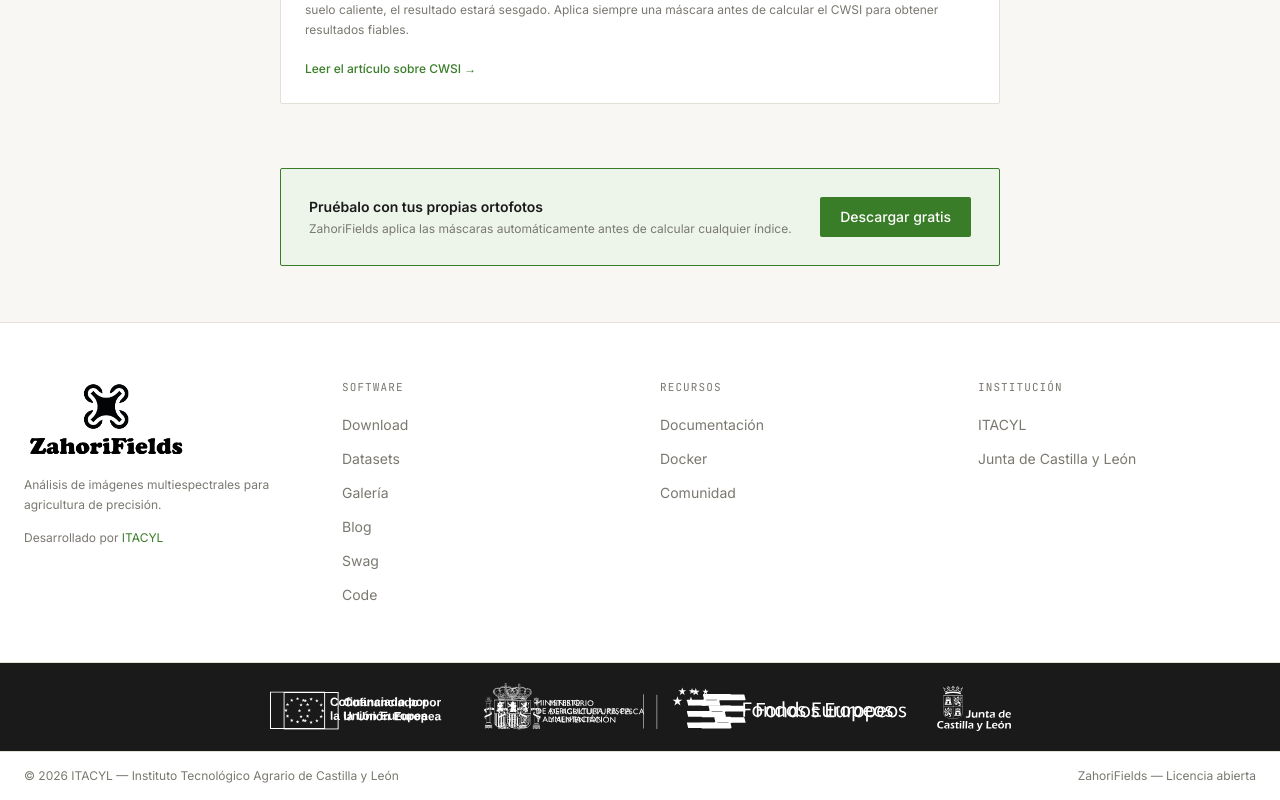
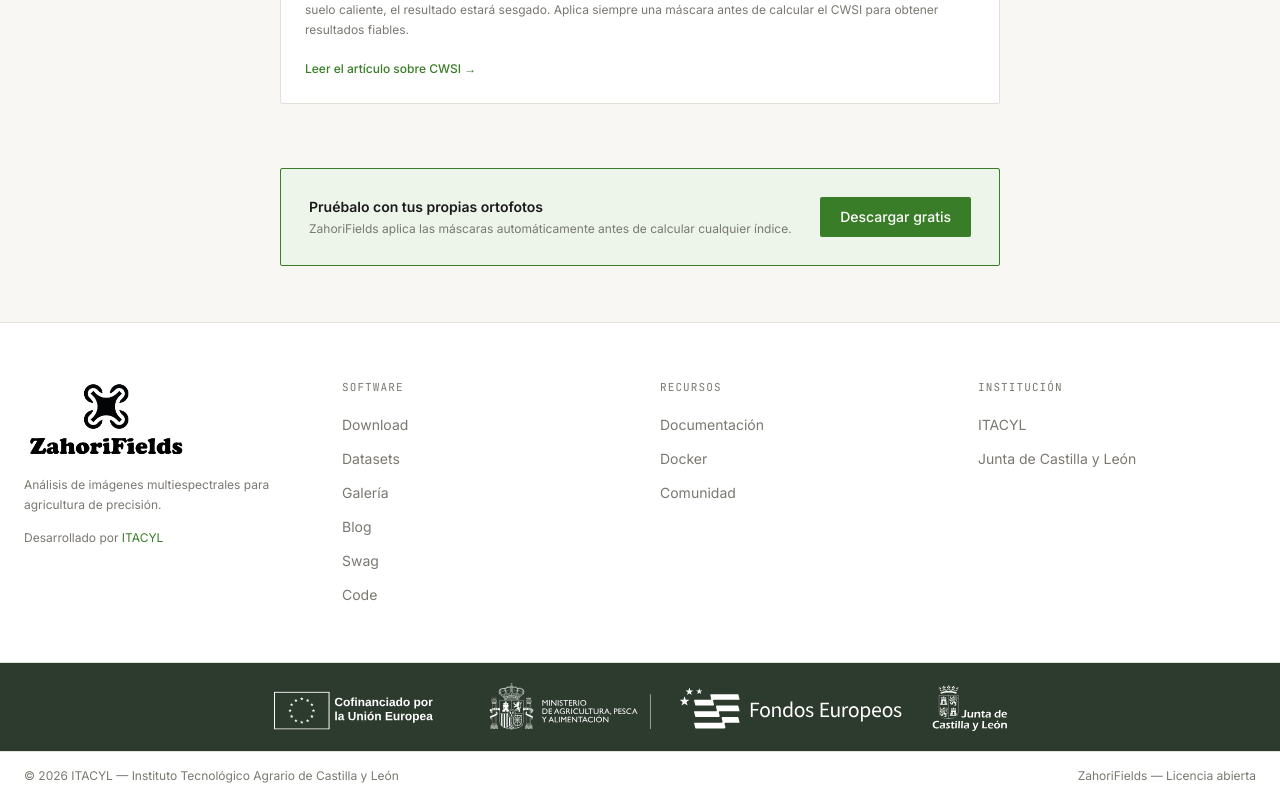
Before and after one commit to vacashot/zahorifields-web, a React (Vite) app: page /blog/mascaras-vegetacion in a window 1280 px wide. Shown: the part 3734-4534 px from the top of the page. Built offline with nearby package versions, Linux system fonts and the light colour scheme.

Commit message:
Update FEMPA logo and soften background to dark green

```diff
--- a/src/components/Footer.jsx
+++ b/src/components/Footer.jsx
@@ -60,7 +60,7 @@ export default function Footer() {
         </div>
       </div>
 
-      <div className="border-t border-border bg-[#1a1a1a]">
+      <div className="border-t border-border bg-[#2d3a2e]">
         <div className="max-w-screen-xl mx-auto px-6 py-5 flex justify-center">
           <img
             src="/images/FEMPA_PEPAC_Agricultura_NEG_JCYL.svg"
```
Also changed, not shown: public/images/FEMPA_PEPAC_Agricultura_NEG_JCYL.svg.
